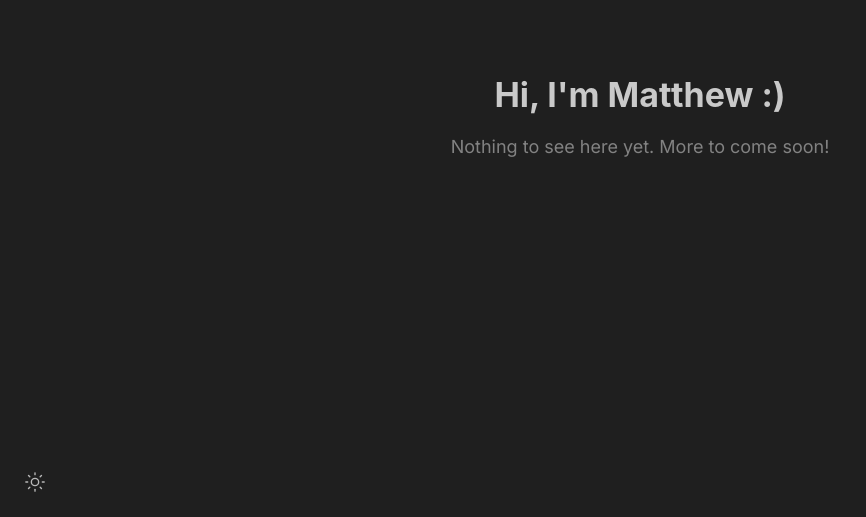
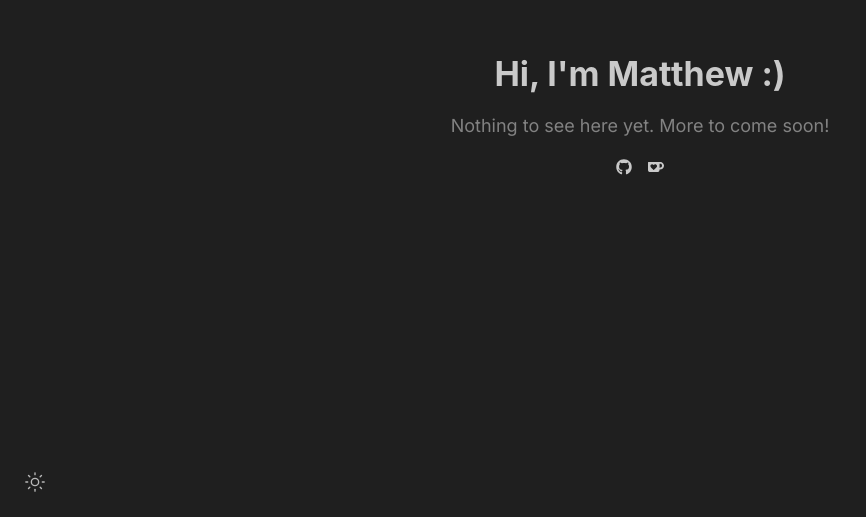
Before and after one commit to mafewtm/mafew.dev, a React (Vite) app: page / in a window 1280 px wide. Shown: the part 283-800 px from the top of the page, without its empty margins (0-866 px from the left). Built offline with nearby package versions, Linux system fonts and the light colour scheme.

Commit message:
feat: social media links

```diff
--- a/src/App.tsx
+++ b/src/App.tsx
@@ -1,6 +1,21 @@
-import { Box, Stack, Title, Text } from '@mantine/core';
+import { Box, Stack, Title, Text, Group, UnstyledButton } from '@mantine/core';
 import ColorToggle from './components/colortoggle/colortoggle';
 import classes from './index.module.css';
+import { FaGithub } from 'react-icons/fa';
+import { SiKofi } from 'react-icons/si';
+
+interface SocialMediaProps {
+  icon: any;
+  link: string;
+}
+
+function SocialMedia({ icon: Icon, link }: SocialMediaProps) {
+	return (
+    <UnstyledButton component='a' href={link}>
+      <Icon />
+    </UnstyledButton>
+	);
+}
 
 export default function App() {
   return (
@@ -10,6 +25,10 @@ export default function App() {
         <Text c='dimmed' size='lg' ta='center' className={classes.description}>
           Nothing to see here yet. More to come soon!
         </Text>
+        <Group className={classes.socialMedia}>
+          <SocialMedia icon={FaGithub} link='https://github.com/mafewtm' />
+          <SocialMedia icon={SiKofi} link='https://ko-fi.com/mafewtm' />
+        </Group>
       </Stack>
       <ColorToggle />
     </Box>
```
